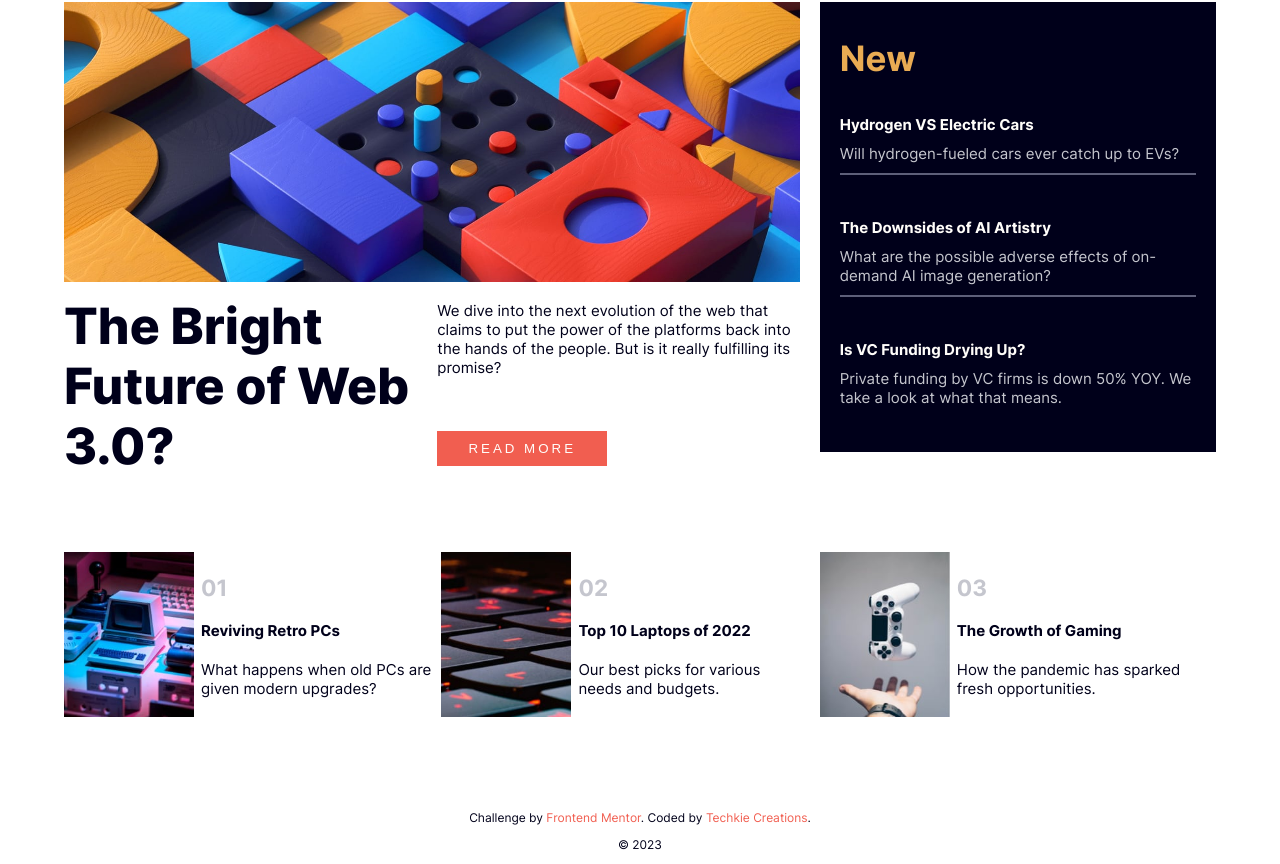
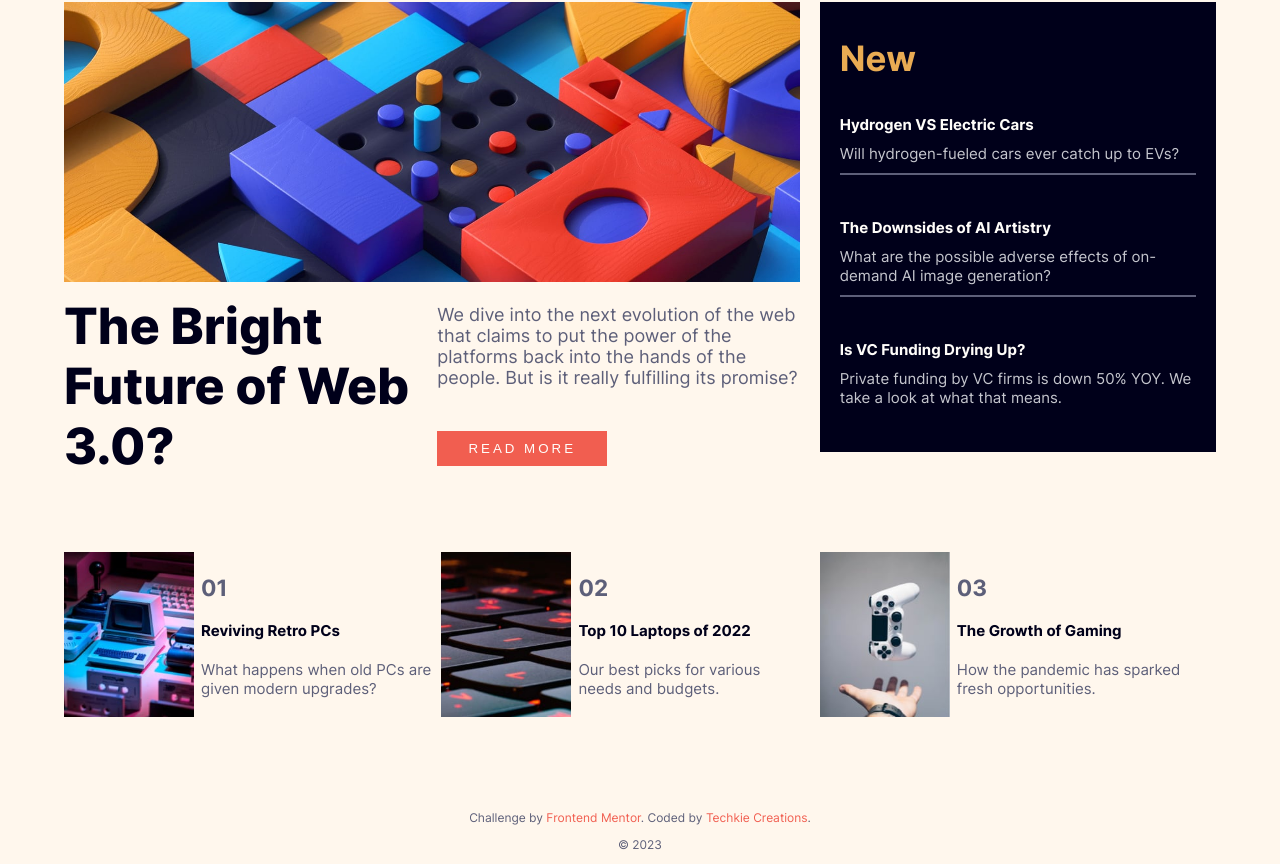
Before and after one commit to Techkie-Creations/news-homepage-frontendmentor, a plain HTML site: page index.html in a window 1280 px wide. Shown: the part 68-932 px from the top of the page. Drawn offline with Linux system fonts and the light colour scheme.

Commit message:
Updated CSS

```diff
--- a/styles.css
+++ b/styles.css
@@ -1,7 +1,7 @@
 :root {
     --text-color: hsl(36, 100%, 99%);
     --frequent-color: hsl(240, 100%, 5%);
-    --another-color: hsl(233, 8%, 79%);
+    --another-color: hsl(236, 13%, 42%);
 }
 
 * {
@@ -21,9 +21,10 @@
 body {
     font-family: fontSwitch;
     font-weight: 400;
-    color: var(--frequent-color);
+    color: var(--another-color);
     font-size: 15px;
     margin: 0;
+    background-color:rgb(255, 247, 237);
 }
 
 /* ACTIVE BODY */
@@ -194,6 +195,7 @@ main {
     flex-direction: column;
     justify-content: space-between;
     height: 180px;
+    font-size: 18px;
 }
 
 .top-first .btn {
@@ -226,7 +228,7 @@ main {
 }
 
 .top-second p {
-    color: var(--another-color);
+    color: hsl(233, 8%, 79%);
 }
 
 .top-second h4, .top-second p {
```
